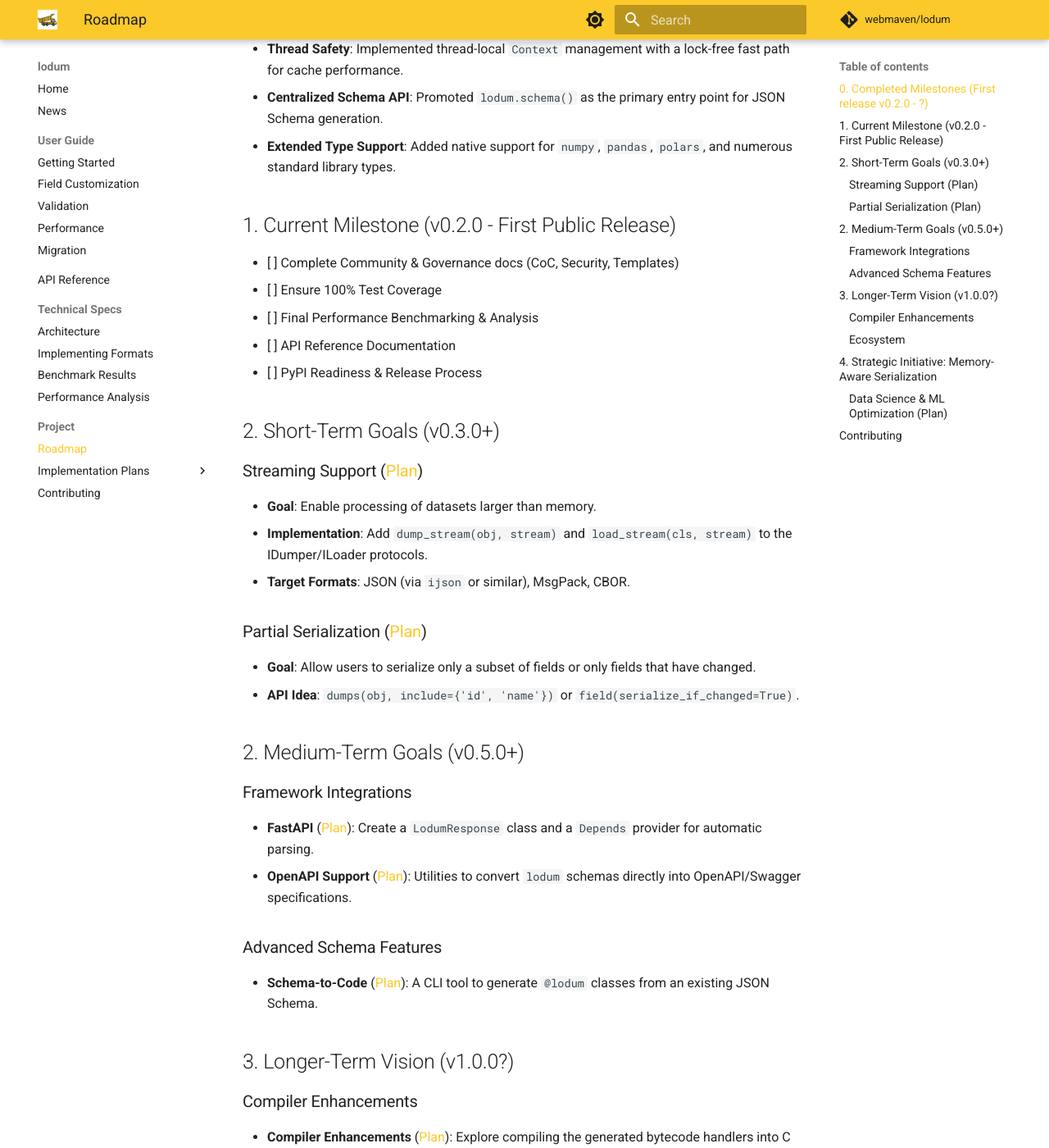
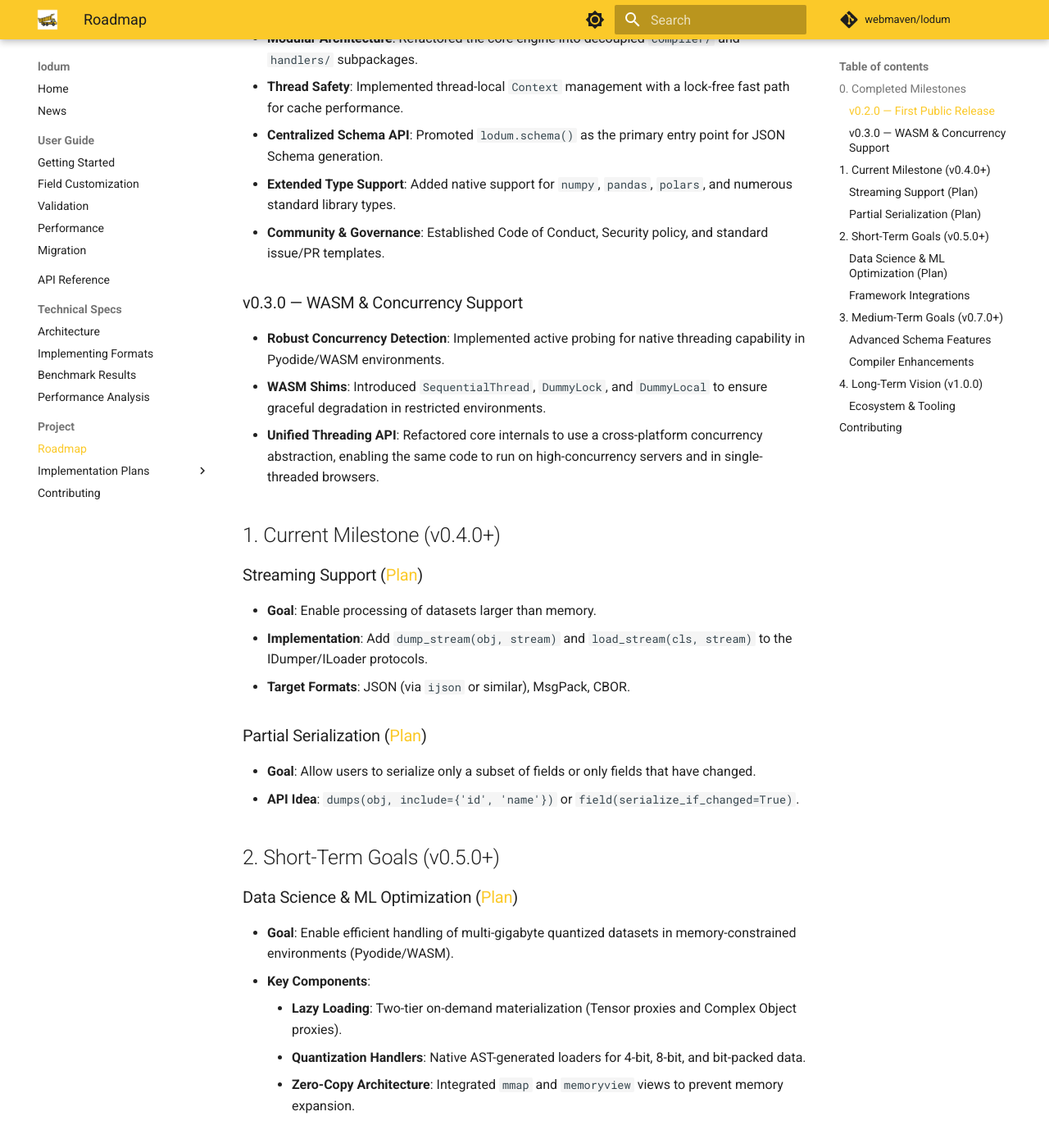
Before and after one commit to webmaven/lodum, an MkDocs documentation site: the page built from docs/ROADMAP.md, in a window 1280 px wide and 1400 px high, scrolled down 393 px. Shown: the whole window at 82% size. Built offline with MkDocs 1.6.1 and Material for MkDocs 9.7.7, drawn with Linux system fonts in a browser that asks for light colours; comment, search, counter and statistics services are not loaded; some of the changed text lies outside the part shown.

Commit message:
docs: align roadmap and migration guide with v0.3.0 versioning
- Updated ROADMAP.md to reflect completion of v0.2.0 and v0.3.0 (WASM Concurrency).
- Corrected versioning for Centralized Schema API in MIGRATION.md.
- Added v0.3.0 placeholder to CHANGELOG.md.
- Ensured internal link consistency across documentation.

````diff
--- a/docs/MIGRATION.md
+++ b/docs/MIGRATION.md
@@ -26,9 +26,9 @@ except DeserializationError:
     # handle error
 ```
 
-### Centralized Schema API (v0.3.0)
+### Centralized Schema API (v0.2.0)
 
-Starting with v0.3.0, the primary way to generate a JSON Schema from a `@lodum` class is through the top-level `lodum.schema()` function. Format-specific schema functions (like `lodum.msgpack.schema()`) have been removed from binary formats to reduce API surface area and architectural redundancy.
+Starting with v0.2.0, the primary way to generate a JSON Schema from a `@lodum` class is through the top-level `lodum.schema()` function. Format-specific schema functions (like `lodum.msgpack.schema()`) have been removed from binary formats to reduce API surface area and architectural redundancy.
 
 **Before:**
 ```python
--- a/docs/ROADMAP.md
+++ b/docs/ROADMAP.md
@@ -2,23 +2,22 @@
 
 This document outlines the planned future enhancements for `lodum`. Our goal is to maintain the library's high performance while expanding its utility in the Python ecosystem.
 
-## 0. Completed Milestones (First release v0.2.0 - ?)
+## 0. Completed Milestones
 
+### v0.2.0 — First Public Release
 - **AST Bytecode Compiler**: Replaced string-based `exec` with a robust and maintainable AST generation engine using a specialized DSL.
 - **Modular Architecture**: Refactored the core engine into decoupled `compiler/` and `handlers/` subpackages.
 - **Thread Safety**: Implemented thread-local `Context` management with a lock-free fast path for cache performance.
 - **Centralized Schema API**: Promoted `lodum.schema()` as the primary entry point for JSON Schema generation.
 - **Extended Type Support**: Added native support for `numpy`, `pandas`, `polars`, and numerous standard library types.
+- **Community & Governance**: Established Code of Conduct, Security policy, and standard issue/PR templates.
 
-## 1. Current Milestone (v0.2.0 - First Public Release)
+### v0.3.0 — WASM & Concurrency Support
+- **Robust Concurrency Detection**: Implemented active probing for native threading capability in Pyodide/WASM environments.
+- **WASM Shims**: Introduced `SequentialThread`, `DummyLock`, and `DummyLocal` to ensure graceful degradation in restricted environments.
+- **Unified Threading API**: Refactored core internals to use a cross-platform concurrency abstraction, enabling the same code to run on high-concurrency servers and in single-threaded browsers.
 
-- [ ] Complete Community & Governance docs (CoC, Security, Templates)
-- [ ] Ensure 100% Test Coverage
-- [ ] Final Performance Benchmarking & Analysis
-- [ ] API Reference Documentation
-- [ ] PyPI Readiness & Release Process
-
-## 2. Short-Term Goals (v0.3.0+)
+## 1. Current Milestone (v0.4.0+)
 
 ### Streaming Support ([Plan](plans/streaming_support.md))
 
@@ -31,37 +30,37 @@ This document outlines the planned future enhancements for `lodum`. Our goal is
 * **Goal**: Allow users to serialize only a subset of fields or only fields that have changed.
 * **API Idea**: `dumps(obj, include={'id', 'name'})` or `field(serialize_if_changed=True)`.
 
-## 2. Medium-Term Goals (v0.5.0+)
+## 2. Short-Term Goals (v0.5.0+)
+
+### Data Science & ML Optimization ([Plan](plans/memory_aware_serialization.md))
+
+* **Goal**: Enable efficient handling of multi-gigabyte quantized datasets in memory-constrained environments (Pyodide/WASM).
+* **Key Components**:
+    * **Lazy Loading**: Two-tier on-demand materialization (Tensor proxies and Complex Object proxies).
+    * **Quantization Handlers**: Native AST-generated loaders for 4-bit, 8-bit, and bit-packed data.
+    * **Zero-Copy Architecture**: Integrated `mmap` and `memoryview` views to prevent memory expansion.
 
 ### Framework Integrations
 
 * **FastAPI** ([Plan](plans/fastapi_integration.md)): Create a `LodumResponse` class and a `Depends` provider for automatic parsing.
 * **OpenAPI Support** ([Plan](plans/openapi_support.md)): Utilities to convert `lodum` schemas directly into OpenAPI/Swagger specifications.
 
+## 3. Medium-Term Goals (v0.7.0+)
+
 ### Advanced Schema Features
 
 * **Schema-to-Code** ([Plan](plans/schema_to_code_cli_tool.md)): A CLI tool to generate `@lodum` classes from an existing JSON Schema.
 
-## 3. Longer-Term Vision (v1.0.0?)
-
 ### Compiler Enhancements
 
-* **Compiler Enhancements** ([Plan](plans/compiler_enhancements_cython_mypyc.md)): Explore compiling the generated bytecode handlers into C via Cython or MyPyC for even greater speed.
+* **Native Handlers** ([Plan](plans/compiler_enhancements_cython_mypyc.md)): Explore compiling the generated bytecode handlers into C via Cython or MyPyC for even greater speed.
+
+## 4. Long-Term Vision (v1.0.0)
+
+### Ecosystem & Tooling
+
 * **Protocol Buffers** ([Plan](plans/protocol_buffers_support.md)): Native Protobuf support via the AST compiler.
-
-### Ecosystem
-
 * **IDE Plugin** ([Plan](plans/ide_plugin.md)): A VS Code / PyCharm plugin to auto-generate `field()` definitions and validate schema compliance in real-time.
-
-## 4. Strategic Initiative: Memory-Aware Serialization
-
-### Data Science & ML Optimization ([Plan](../plans/memory_aware_serialization.md))
-
-* **Goal**: Enable efficient handling of multi-gigabyte quantized datasets in memory-constrained environments (Pyodide/WASM).
-* **Key Components**:
-    * **Lazy Loading**: On-demand materialization of large tensor fields.
-    * **Quantization Handlers**: Native AST-generated loaders for 4-bit, 8-bit, and bit-packed data.
-    * **Zero-Copy Architecture**: Buffering and views to prevent memory expansion during serialization.
 
 ## Contributing
 
````
Also changed, not shown: CHANGELOG.md (+8 -0 lines).
